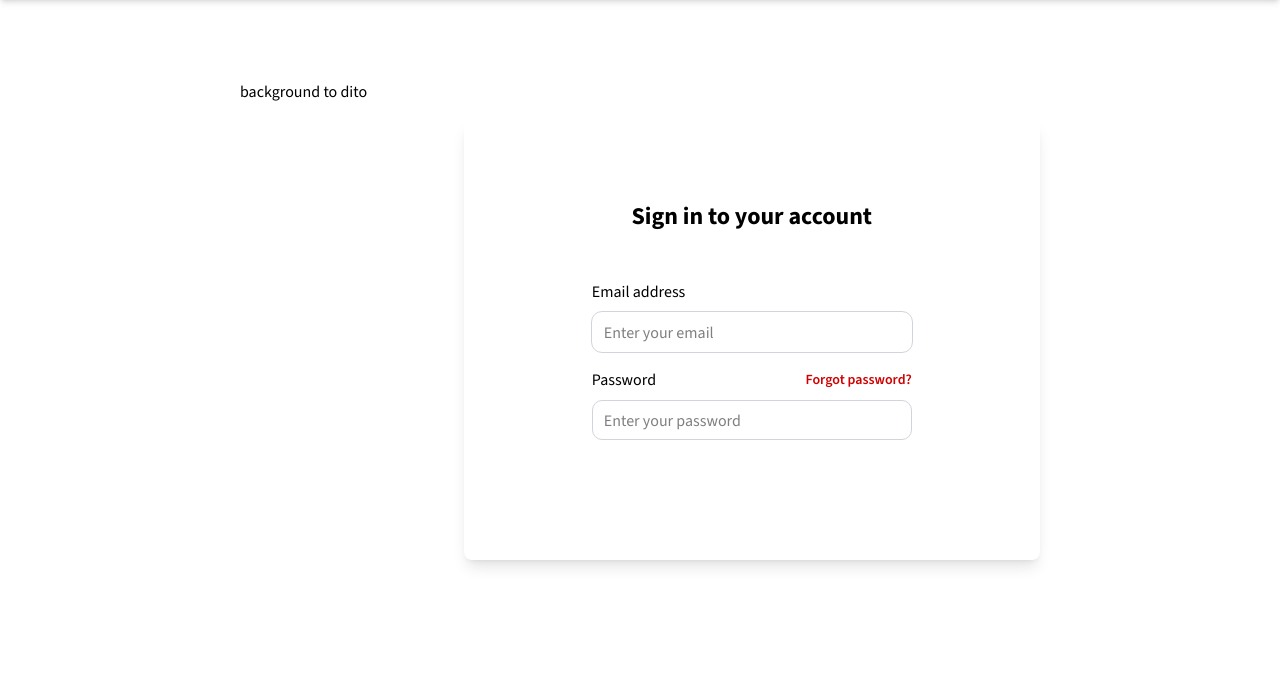
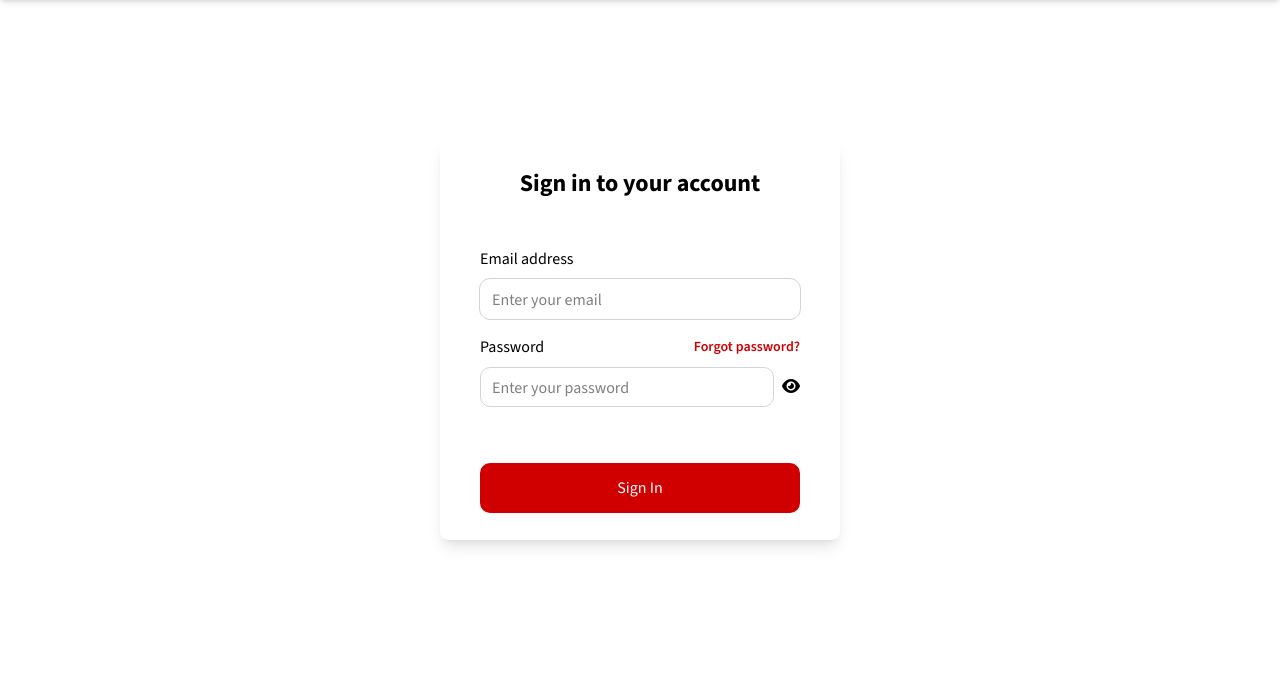
Before and after one commit to baseone-spec/base101, a PHP site: page /signin.php in a window 1280 px wide. Shown: the part 148-828 px from the top of the page. Run offline with PHP 8.4, Linux system fonts and the light colour scheme.

Commit message:
initial commit

```diff
--- a/signin.php
+++ b/signin.php
@@ -16,17 +16,13 @@ include('header.php');
 
 <body>
 
-    <div class="container h-85vh w-full align-items-center  p-20">
-        <div class="grid grid-flow-col grid-rows-1 px-40 h-full">
-            <div class="">background to dito</div>
+    <div class="container h-85vh w-full align-items-center">
+        <div class="h-full justify-center align-content place-items-center">
 
-
-            <div class="flex justify-center align-content place-items-center ">
-                <div class="card bg-white rounded-lg  shadow-lg w-100 h-55vh p-20 ">
+            <div class="card rounded-lg  shadow-lg w-half h-50vh justify-center align-content place-items-center  ">
                 <h2 class="text-center text-2xl font-bold">Sign in to your account</h2>
 
-                    <div
-                        class="mt-12 sm:mx-auto sm:w-full sm:max-w-sm justify-center align-content place-items-center  ">
+                <div class="mt-12 sm:mx-auto sm:w-full sm:max-w-sm justify-center align-content place-items-center  ">
                     <form class="space-y-6" action="#" method="POST">
                         <div class="">
                             <label for="email" class="block text-base font-sm">Email address</label>
@@ -48,18 +44,38 @@ include('header.php');
                                             password?</a>
                                     </div>
                                 </div>
-                                    <div class="mt-2 w-80">
+                                <div class="mt-2 w-80 relative">
+                                    <!-- Password Input with padding to make space for icon -->
+                                    <div class="flex items-center w-full gap-1">
                                         <input type="password" name="password" id="password"
                                             autocomplete="current-password" required placeholder="Enter your password"
-                                            class="block w-full rounded bg-white px-3 py-1.5 text-base sm:text-sm placeholder-black outline-1 -outline-offset-1 outline-gray-300 focus:outline-2 focus:-outline-offset-2 " />
-                                    </div>
-                                </div>
-                        </form>
-                    </div>
+                                            class="block w-full rounded bg-white px-3 py-1.5 text-base sm:text-sm placeholder-black outline-1 -outline-offset-1 outline-gray-300 focus:outline-2 focus:-outline-offset-2" />
+
+
+                                        <button type="button" id="password-toggle"
+                                            class="ml-2 text-gray-600 hover:text-[#D00000] transition-colors"
+                                            aria-label="Toggle password visibility">
+                                            <i class="fa-solid fa-eye" id="password-icon"></i>
+                                        </button>
                                     </div>
                                 </div>
                             </div>
 
+
+                        </div>
+                    </form>
+                </div>
+
+                <div class="mt-8 w-80">
+                    <button type="submit" class="product-btn py-2 px-4  button-hover bg-[#D00000] text-white">
+                        Sign In
+                    </button>
+                </div>
+            </div>
+        </div>
+
+
+        <script src="./src/js/pass-icon.js"></script>
 </body>
 
 </html>
--- /dev/null
+++ b/src/js/pass-icon.js
@@ -0,0 +1,11 @@
+
+  const passwordInput = document.getElementById('password');
+  const passwordToggle = document.getElementById('password-toggle');
+  const passwordIcon = document.getElementById('password-icon');
+
+  passwordToggle.addEventListener('click', () => {
+    const isPassword = passwordInput.type === 'password';
+    passwordInput.type = isPassword ? 'text' : 'password';
+    passwordIcon.classList.toggle('fa-eye', !isPassword);
+    passwordIcon.classList.toggle('fa-eye-slash', isPassword);
+  });
--- a/src/styles/output.css
+++ b/src/styles/output.css
@@ -1206,6 +1206,9 @@
     margin-top: calc(var(--spacing) * 24);
   }
 
+  .ml-2 {
+    margin-left: calc(var(--spacing) * 2);
+  }
 
   .lowercase {
     text-transform: lowercase;
@@ -1248,6 +1251,18 @@
     left: 0;
     right: 0;
     bottom: 0;
+  }
+
+  .top-1_2 {
+    top: 50%;
+  }
+
+  .right-2 {
+    right: 2px;
+  }
+
+  .-translate-y-1\/2 {
+    transform: translateY(-50%);
   }
 
   .object-cover {
```
Lines whose indentation alone changed are shown as unchanged.
